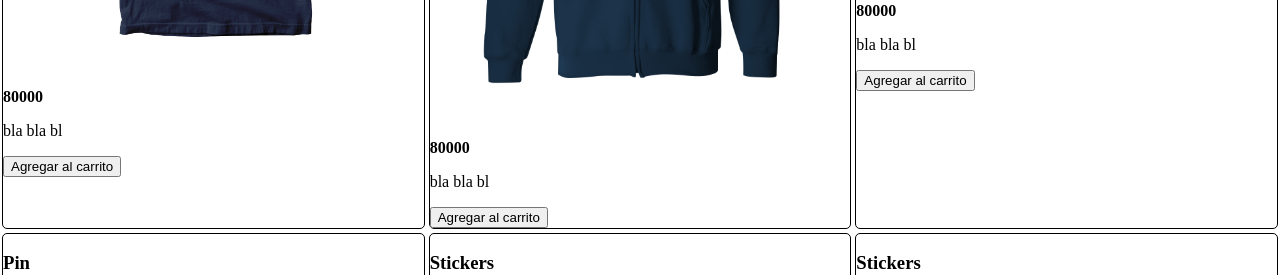
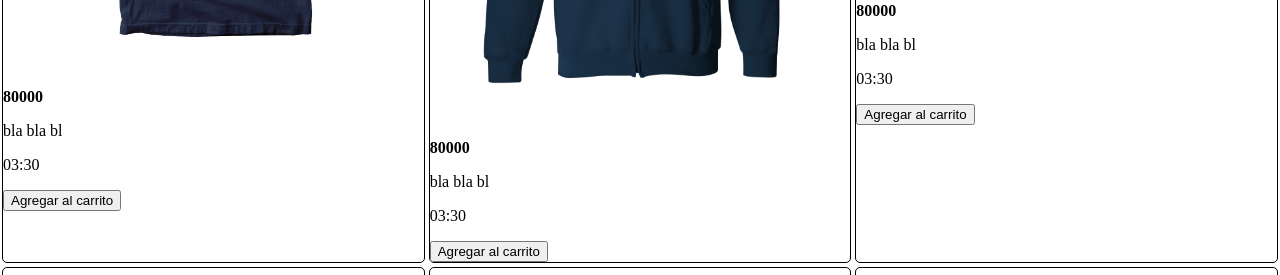
Before and after one commit to JCamiloo/NgStore, an Angular app: page / in a window 1280 px wide. Shown: the part 359-634 px from the top of the page. Built offline with nearby package versions, Linux system fonts and the light colour scheme.

Commit message:
using pipes

```diff
--- a/src/app/components/product/product.component.html
+++ b/src/app/components/product/product.component.html
@@ -2,4 +2,5 @@
 <img [src]="product.image" alt="">
 <strong>{{ product.price }}</strong>
 <p> {{ product.description | slice:0:10}} </p>
+<p> {{ today | date:'HH:mm'}} </p>
 <button (click)="addCart()">Agregar al carrito</button>
--- a/src/app/components/product/product.component.ts
+++ b/src/app/components/product/product.component.ts
@@ -9,9 +9,10 @@ import { Product } from 'src/app/product.model';
 export class ProductComponent {
 
   @Input() product: Product;
-    @Output() productClicked: EventEmitter<any> = new EventEmitter();
+  @Output() productClicked: EventEmitter<any> = new EventEmitter();
+  today = new Date();
 
-    addCart() {
-        this.productClicked.emit(this.product.price)
-    }
+  addCart() {
+      this.productClicked.emit(this.product.price)
+  }
 }
```
